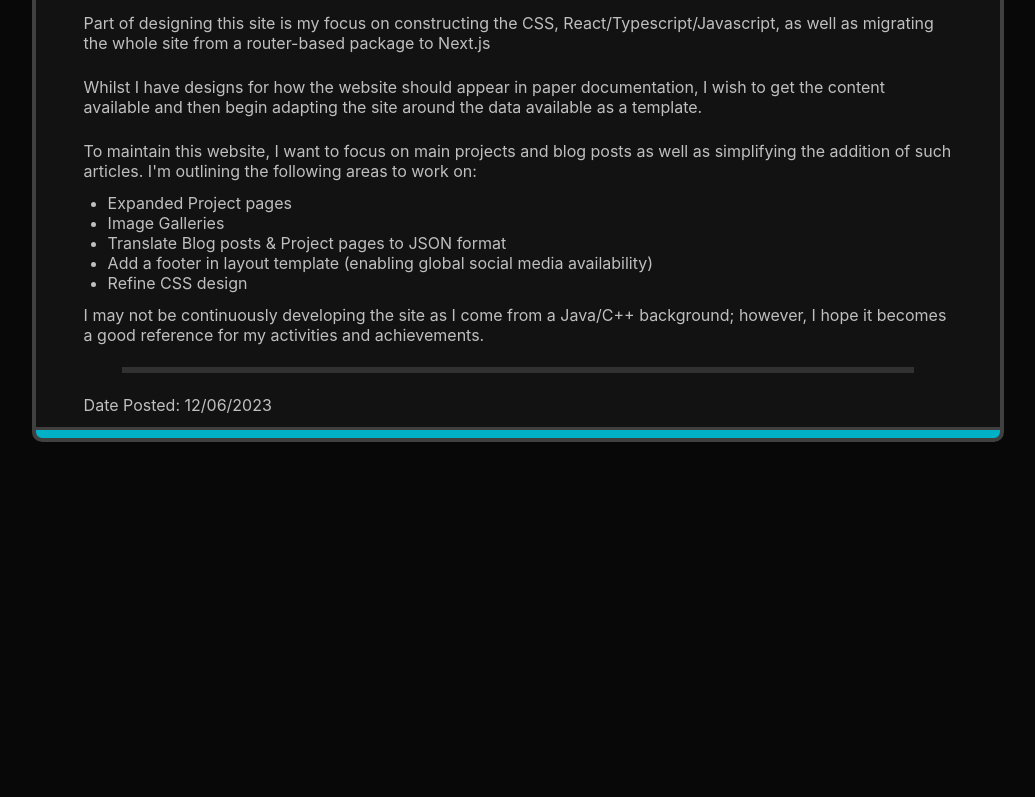
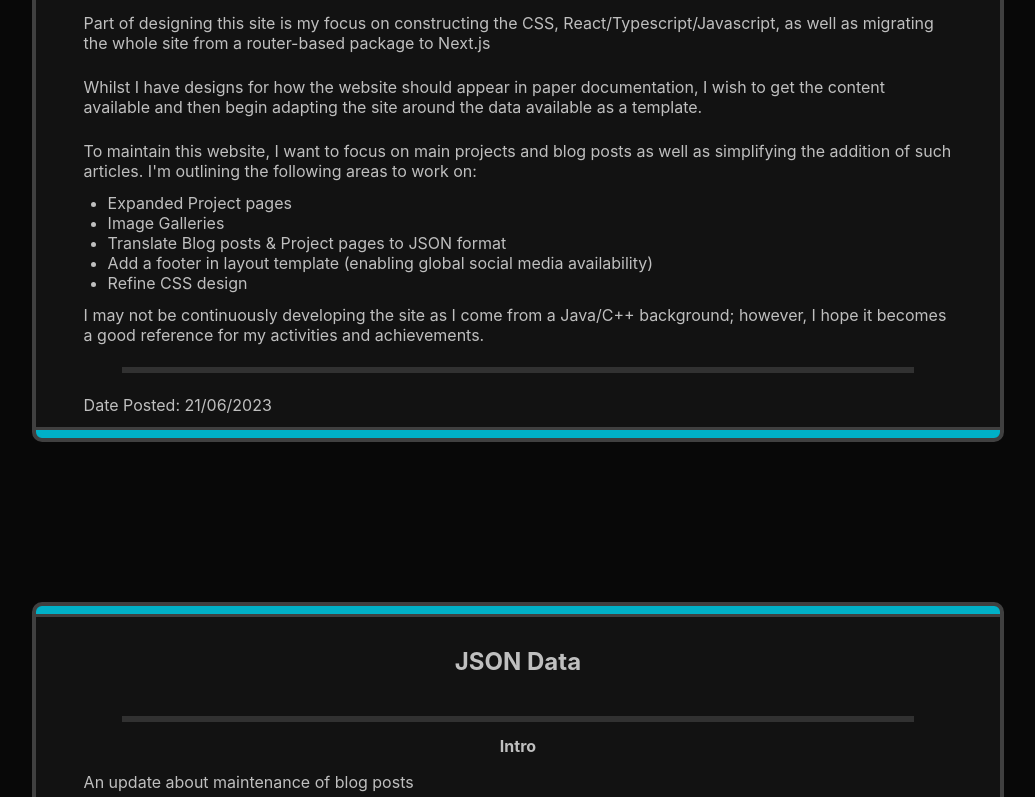
Before and after one commit to MorickClive/MorickClive.github.io, a Next.js app: page /blog in a window 1280 px wide. Shown: the part 2000-2797 px from the top of the page, without its empty margins (122-1157 px from the left). Before the commit the page ends 2474 px from the top, so only its background shows below. Built offline with nearby package versions, Linux system fonts and the light colour scheme.

Commit message:
AD: implemented basis for data-driven blog posts

```diff
--- /dev/null
+++ b/public/data/blog.json
@@ -0,0 +1,19 @@
+[
+    {"mainTitle": "JSON Data",
+        "intro": {
+            "title": "Intro",
+            "content": "<p>An update about maintenance of blog posts</p>"
+        },
+        "body": {
+            "title": "JSON Update",
+            "content": "<p>Explores hydration issues, looking at concerns about innerhtml set</p>"
+        },
+        "ending": {
+            "title": "What's Next?",
+            "content": "<p>Implement project page, consider CSS implications as a result of parsed string injection.</p>"
+        },
+        "meta": {
+            "date": "24/06/2023"
+        }
+    }
+]
--- /dev/null
+++ b/src/app/blog/components/getPosts.tsx
@@ -0,0 +1,35 @@
+import Data from '../../../../public/data/blog.json'
+import { BlogPost, BlogSection } from '../../../../types';
+
+export default function GetPosts() {
+
+    let Posts: Array<BlogPost> = Data;
+
+    return Posts.map(post => parsePost(post));
+
+}
+
+function parsePost(post: BlogPost) {
+    return <div className='card'>
+        <div className="body">
+            <h2 className="mainTitle">{post.mainTitle}</h2>
+            <div className="div page"></div>
+            {checkSection(post.intro)}
+            {checkSection(post.body)}
+            {checkSection(post.ending)}
+            <p>Date Posted: {post.meta.date}</p>
+        </div>
+    </div>
+}
+
+function checkSection(section: BlogSection | null) {
+    if (section !== null && section.content !== null) {
+        return <>
+            <h4 className="title">{(section.title !== null) ? section.title : "Section"}</h4>
+            <div dangerouslySetInnerHTML={{__html: section.content}} />
+            <div className="div page" />
+        </>;
+    }
+
+    return <></>;
+}
--- a/src/app/blog/page.tsx
+++ b/src/app/blog/page.tsx
@@ -1,11 +1,15 @@
+import GetPosts from "./components/getPosts";
+
 export default async function Blog() {
     return <div className='blogCards' >
+
         <div id="CnC_Maps" className='card'>
             <div className="body">
 
 
                 <h2 className="mainTitle">First Post!</h2>
                 <div className="div page"></div>
+
                 <h4 className="title">Intro</h4>
                 <p>Welcome to my blog section!</p>
                 <p>My name is Alan Davies and this is my first blog post. <br />
@@ -14,6 +18,7 @@ export default async function Blog() {
                     The objective of this section will mainly be to outline my developments, focuses and achievements as a software engineer.
                 </p>
                 <div className="div page" />
+
                 <h4 className="title">What's About?</h4>
                 <ul style={{ 'margin': '0em 3.5em' }}>
                     <li>[Home Page]</li>
@@ -24,7 +29,7 @@ export default async function Blog() {
                 </ul>
                 <p>Feel free to checkout the site and let me know if you have any feedback!</p>
                 <div className="div page"></div>
-                <p>Date Posted: 12/06/2023</p>
+                <p>Date Posted: 21/06/2023</p>
             </div>
         </div>
 
@@ -64,9 +69,11 @@ export default async function Blog() {
                 </ul>
                 <p>I may not be continuously developing the site as I come from a Java/C++ background; however, I hope it becomes a good reference for my activities and achievements.</p>
                 <div className="div page"></div>
-                <p>Date Posted: 12/06/2023</p>
+                <p>Date Posted: 21/06/2023</p>
             </div>
         </div>
 
+        <GetPosts />
+
     </div>
 }
```
Also changed, not shown: types.d.ts (+19 -0 lines).
